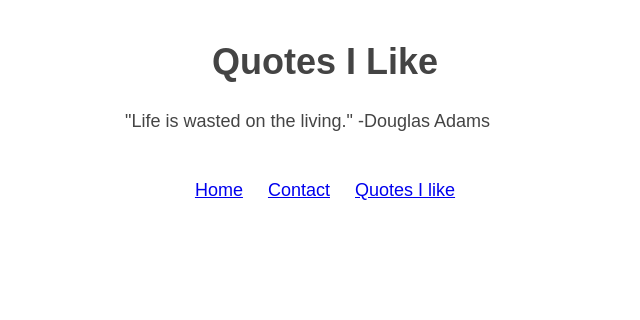
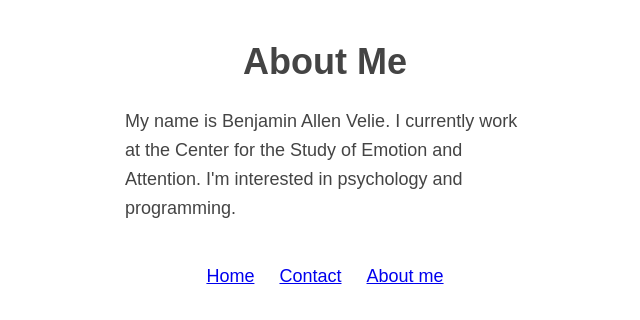
Before and after one commit to veliebm/veliebm.github.io, a plain HTML site: page me.html in a window 1280 px wide. Shown: the whole page, without its empty margins (315-955 px from the left). Drawn offline with Linux system fonts and the light colour scheme.

Commit message:
Replace quotes with about me

```diff
--- a/quotes.html
+++ b/me.html
@@ -5,18 +5,18 @@
     <meta http-equiv="X-UA-Compatible" content="IE=edge">
     <meta name="viewport" content="width=device-width, initial-scale=1.0">
     <link rel="stylesheet" href="main.css">
-    <title>Quotes</title>
+    <title>Me</title>
   </head>
 
   <body>
-    <h1>Quotes I Like</h1>
+    <h1>About Me</h1>
 
-    <p>"Life is wasted on the living." -Douglas Adams</p>
+    <p>My name is Benjamin Allen Velie. I currently work at the Center for the Study of Emotion and Attention. I'm interested in psychology and programming.</p>
 
     <footer>
       <span><a href="index.html">Home</a></span>
       <span><a href="contact.html">Contact</a></span>
-      <span><a href="quotes.html">Quotes I like</a></span>
+      <span><a href="me.html">About me</a></span>
     </footer>
   </body>
 </html>
```
Also changed, not shown: contact.html (+2 -2 lines), index.html (+2 -2 lines).
